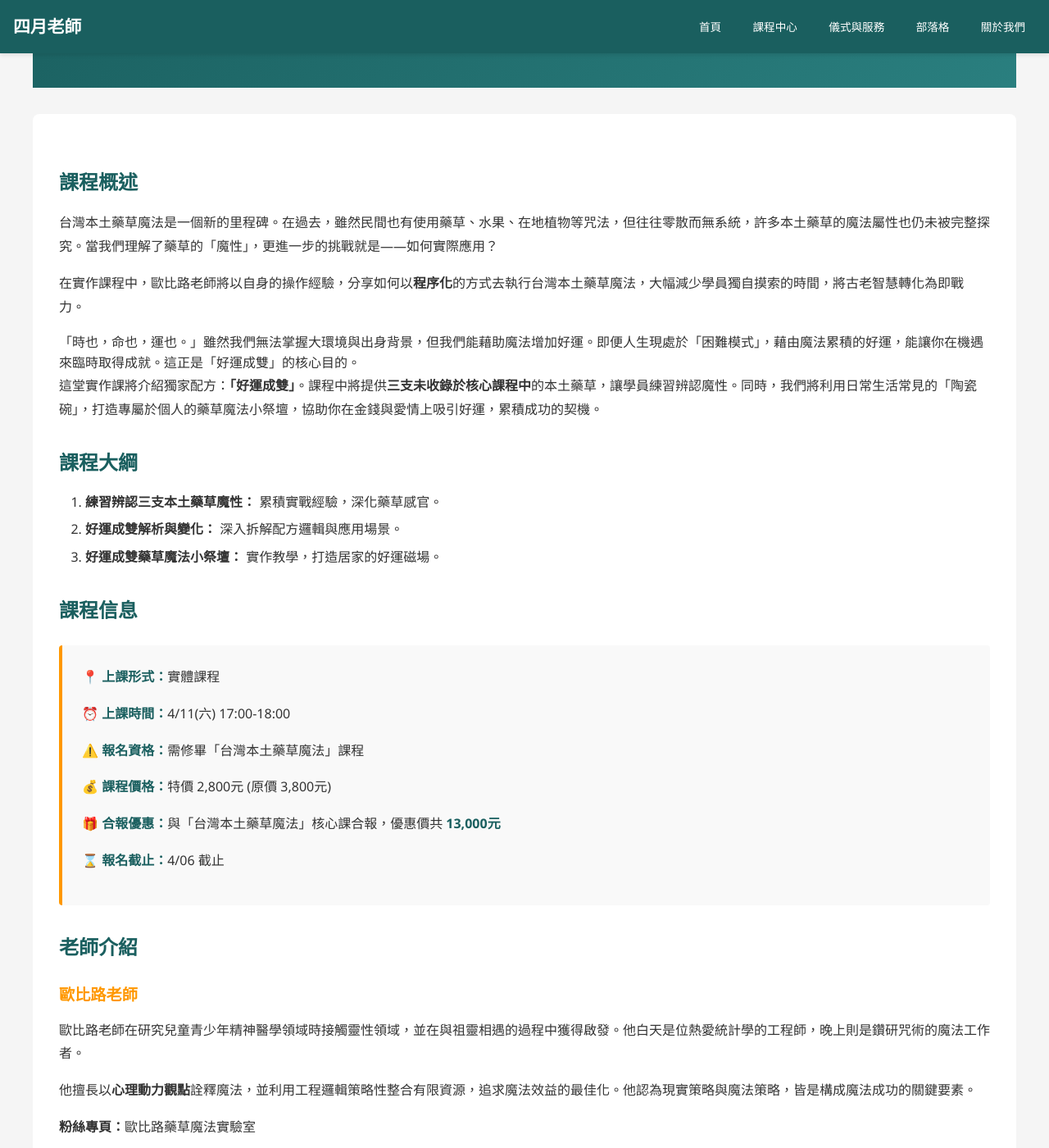
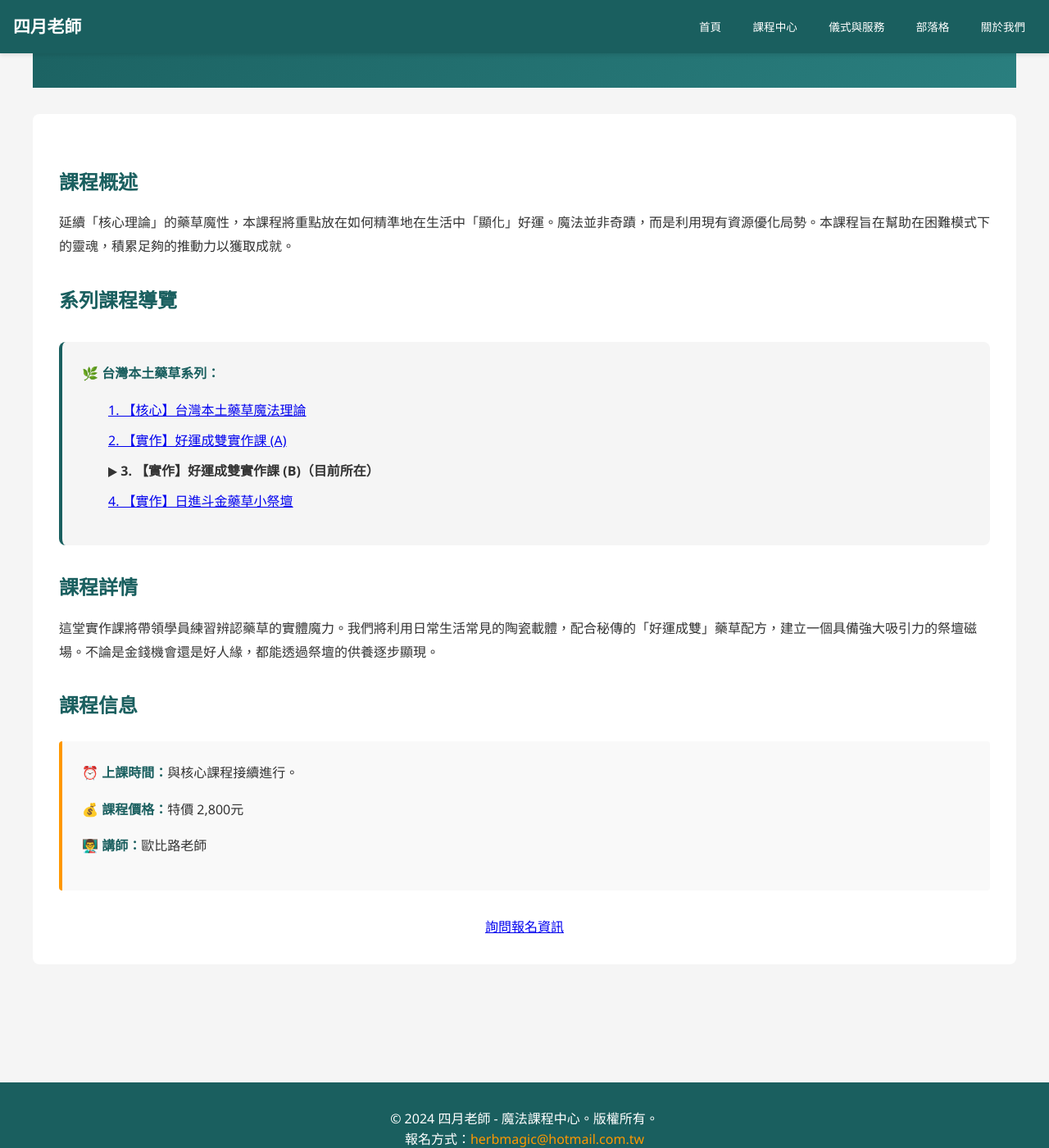
Before and after one commit to light4uliuphone-lang/hoodoo, a Jekyll site: the page built from courses/course-local-03.html, in a window 1280 px wide and 1400 px high, scrolled down 268 px. Shown: the whole window at 82% size. Built offline with Jekyll 4.4.1, drawn with Linux system fonts in a browser that asks for light colours; some of the changed text lies outside the part shown.

Commit message:
Update course-local-03.html

```diff
--- a/courses/course-local-03.html
+++ b/courses/course-local-03.html
@@ -2,79 +2,47 @@
 layout: default
 title: "台灣本土藥草實作課程：好運成雙 - 歐比路老師"
 ---
+
 <div class="container" style="padding: 3rem 0;">
-    <a href="/courses.html" class="back-link">← 返回課程中心</a>
+    <a href="/courses/" class="back-link">← 返回課程中心</a>
 
     <div class="course-detail-header">
-        <h1>台灣本土藥草實作課程：好運成雙</h1>
+        <h1>{{ page.title | split: " - " | first }}</h1>
         <div class="meta">
             <span>🇹🇼 台灣本土藥草</span>
-            <span>🕯️ 祭壇實作</span>
-            <span>📊 進階（需有基礎）</span>
+            <span>🕯️ 儀式實作</span>
+            <span>📊 中級實作</span>
             <span>👨‍🏫 歐比路老師</span>
         </div>
     </div>
 
     <div class="course-detail-content">
         <h2>課程概述</h2>
-        <p>台灣本土藥草魔法是一個新的里程碑。在過去，雖然民間也有使用藥草、水果、在地植物等咒法，但往往零散而無系統，許多本土藥草的魔法屬性也仍未被完整探究。當我們理解了藥草的「魔性」，更進一步的挑戰就是——如何實際應用？</p>
-        <p>在實作課程中，歐比路老師將以自身的操作經驗，分享如何以<strong>程序化</strong>的方式去執行台灣本土藥草魔法，大幅減少學員獨自摸索的時間，將古老智慧轉化為即戰力。</p>
+        <p>延續「核心理論」的藥草魔性，本課程將重點放在如何精準地在生活中「顯化」好運。魔法並非奇蹟，而是利用現有資源優化局勢。本課程旨在幫助在困難模式下的靈魂，積累足夠的推動力以獲取成就。</p>
 
-        <blockquote>
-            「時也，命也，運也。」雖然我們無法掌握大環境與出身背景，但我們能藉助魔法增加好運。即便人生現處於「困難模式」，藉由魔法累積的好運，能讓你在機遇來臨時取得成就。這正是「好運成雙」的核心目的。
-        </blockquote>
+        <h2>系列課程導覽</h2>
+        <div class="series-nav" style="background-color: #f5f5f5; padding: 1.5rem; border-radius: 8px; margin: 2rem 0; border-left: 4px solid #1a5f5f;">
+            <p style="margin-bottom: 1rem; font-weight: bold; color: #1a5f5f;">🌿 台灣本土藥草系列：</p>
+            <ul style="list-style: none; padding-left: 0; line-height: 1.8;">
+                <li><a href="/courses/course-local-01/">1. 【核心】台灣本土藥草魔法理論</a></li>
+                <li><a href="/courses/course-local-02/">2. 【實作】好運成雙實作課 (A)</a></li>
+                <li><strong>▶ 3. 【實作】好運成雙實作課 (B)（目前所在）</strong></li>
+                <li><a href="/courses/course-local-04/">4. 【實作】日進斗金藥草小祭壇</a></li>
+            </ul>
+        </div>
 
-        <p>這堂實作課將介紹獨家配方：<strong>「好運成雙」</strong>。課程中將提供<strong>三支未收錄於核心課程中</strong>的本土藥草，讓學員練習辨認魔性。同時，我們將利用日常生活常見的「陶瓷碗」，打造專屬於個人的藥草魔法小祭壇，協助你在金錢與愛情上吸引好運，累積成功的契機。</p>
-
-        <h2>課程大綱</h2>
-        <ol>
-            <li><strong>練習辨認三支本土藥草魔性：</strong> 累積實戰經驗，深化藥草感官。</li>
-            <li><strong>好運成雙解析與變化：</strong> 深入拆解配方邏輯與應用場景。</li>
-            <li><strong>好運成雙藥草魔法小祭壇：</strong> 實作教學，打造居家的好運磁場。</li>
-        </ol>
+        <h2>課程詳情</h2>
+        <p>這堂實作課將帶領學員練習辨認藥草的實體魔力。我們將利用日常生活常見的陶瓷載體，配合秘傳的「好運成雙」藥草配方，建立一個具備強大吸引力的祭壇磁場。不論是金錢機會還是好人緣，都能透過祭壇的供養逐步顯現。</p>
 
         <h2>課程信息</h2>
         <div class="course-info-box">
-            <p><strong>📍 上課形式：</strong>實體課程</p>
-            <p><strong>⏰ 上課時間：</strong>4/11(六) 17:00-18:00</p>
-            <p><strong>⚠️ 報名資格：</strong>需修畢「台灣本土藥草魔法」課程</p>
-            <p><strong>💰 課程價格：</strong>特價 2,800元 (原價 3,800元)</p>
-            <p><strong>🎁 合報優惠：</strong>與「台灣本土藥草魔法」核心課合報，優惠價共 <strong>13,000元</strong></p>
-            <p><strong>⌛ 報名截止：</strong>4/06 截止</p>
+            <p><strong>⏰ 上課時間：</strong>與核心課程接續進行。</p>
+            <p><strong>💰 課程價格：</strong>特價 2,800元</p>
+            <p><strong>👨‍🏫 講師：</strong>歐比路老師</p>
         </div>
 
-        <h2>老師介紹</h2>
-        <div class="teacher-info">
-            <h3>歐比路老師</h3>
-            <p>歐比路老師在研究兒童青少年精神醫學領域時接觸靈性領域，並在與祖靈相遇的過程中獲得啟發。他白天是位熱愛統計學的工程師，晚上則是鑽研咒術的魔法工作者。</p>
-            <p>他擅長以<strong>心理動力觀點</strong>詮釋魔法，並利用工程邏輯策略性整合有限資源，追求魔法效益的最佳化。他認為現實策略與魔法策略，皆是構成魔法成功的關鍵要素。</p>
-            <p><strong>粉絲專頁：</strong>歐比路藥草魔法實驗室</p>
-        </div>
-
-        <h2>📜 系列課程導覽</h2>
-        <div style="background-color: #f5f5f5; padding: 1.5rem; border-radius: 8px; margin: 2rem 0; border-left: 4px solid #1a5f5f;">
-            <p style="margin-bottom: 1rem; font-weight: bold; color: #1a5f5f;">當日課程路徑：</p>
-            <ul style="line-height: 1.8;">
-                <li><a href="/courses/taiwan-herbs-core.html">10:00 - 16:00 【核心】台灣本土藥草魔法</a></li>
-                <li><strong>▶ 17:00 - 18:00 【實作】好運成雙實作課（目前位置）</strong></li>
-            </ul>
-        </div>
-
-        <h2>報名方式</h2>
-        <div class="registration-info" style="background-color: #fff9f0; padding: 1.5rem; border-radius: 8px; border: 1px solid #e6d2b5;">
-            <p><strong>方式一：線上表單</strong></p>
-            <p>請填寫 <a href="#">[報名表單連結]</a>，留下 E-mail 和聯絡電話。完成後將於三日內回信。</p>
-            <hr style="margin: 1rem 0; border: 0; border-top: 1px dashed #e6d2b5;">
-            <p><strong>方式二：電子郵件</strong></p>
-            <p>來信至 <a href="mailto:herbmagic@hotmail.com.tw">herbmagic@hotmail.com.tw</a></p>
-            <ul style="margin-top: 0.5rem;">
-                <li>標題：<strong>好運成雙-台灣本土藥草魔法實作報名</strong></li>
-                <li>內容：告知姓名、聯絡電話、收件地址</li>
-                <li>備註：如與核心課合報，請於信中註明</li>
-            </ul>
-        </div>
         <div style="text-align: center; margin-top: 2rem;">
-            <a href="mailto:herbmagic@hotmail.com.tw" class="btn-primary">立即寄信報名</a>
+            <a href="mailto:{{ site.email | default: 'herbmagic@hotmail.com.tw' }}?subject=報名-{{ page.title | split: ' - ' | first }}" class="btn-primary">詢問報名資訊</a>
         </div>
     </div>
 </div>
```
